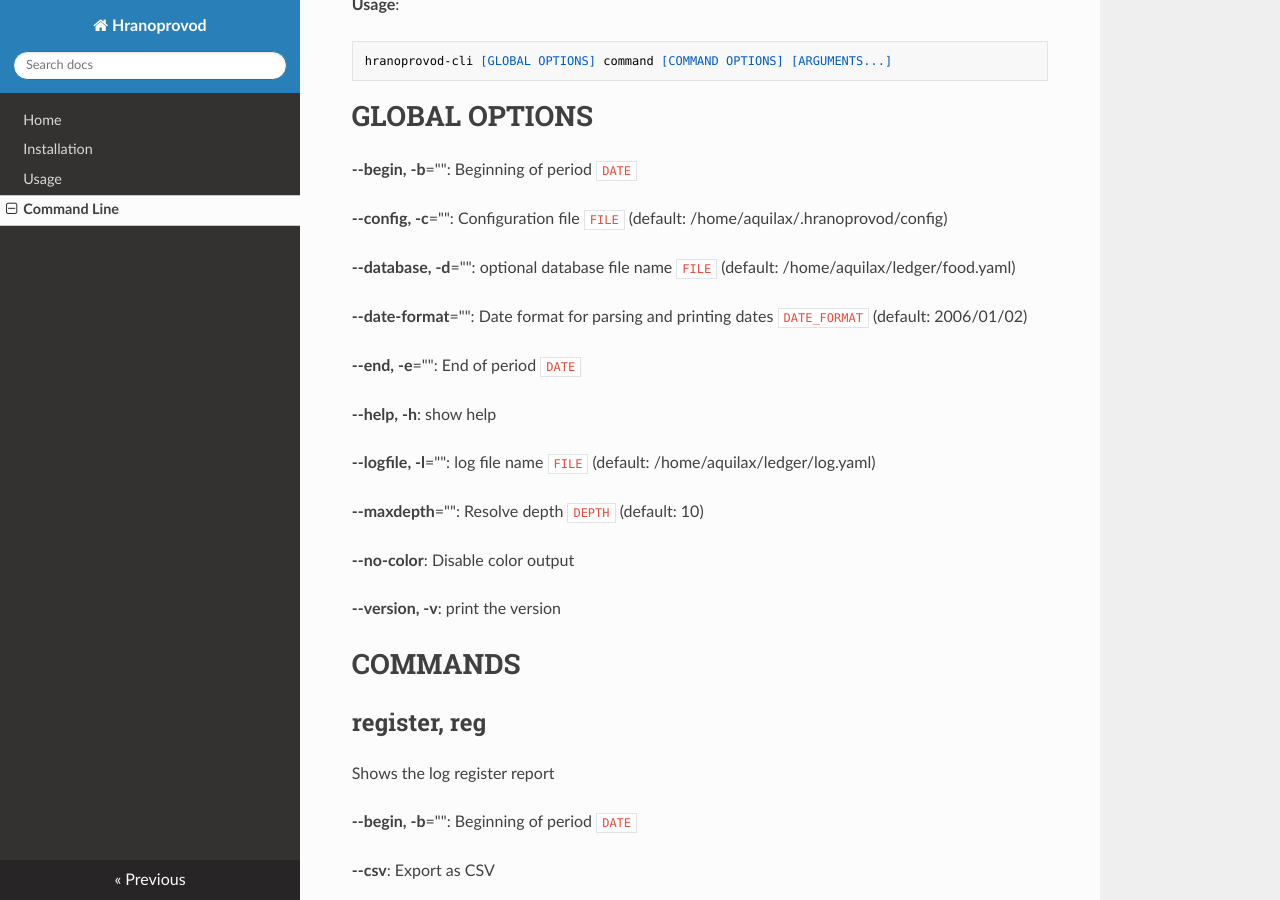
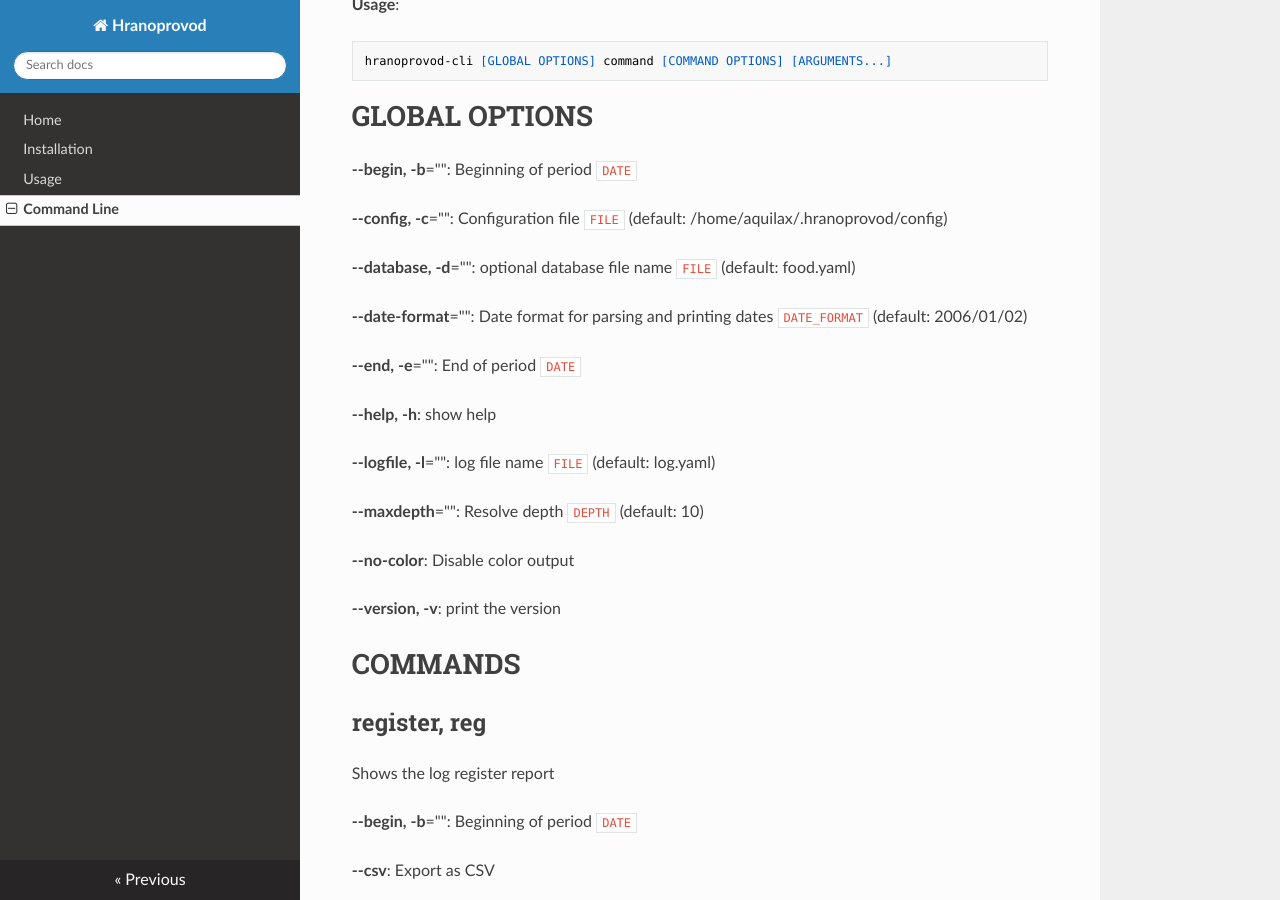
Before and after one commit to aquilax/hranoprovod-cli, an MkDocs documentation site: the page built from docs/command-line.md, in a window 1280 px wide and 900 px high, scrolled down 554 px. Built offline with MkDocs 1.6.1, drawn with Linux system fonts in a browser that asks for light colours; nearby versions of some CDN libraries.

Commit message:
Release preparations

```diff
--- a/docs/command-line.md
+++ b/docs/command-line.md
@@ -33,7 +33,7 @@ hranoprovod-cli [GLOBAL OPTIONS] command [COMMAND OPTIONS] [ARGUMENTS...]
 
 **--config, -c**="": Configuration file `FILE` (default: /home/aquilax/.hranoprovod/config)
 
-**--database, -d**="": optional database file name `FILE` (default: /home/aquilax/ledger/food.yaml)
+**--database, -d**="": optional database file name `FILE` (default: food.yaml)
 
 **--date-format**="": Date format for parsing and printing dates `DATE_FORMAT` (default: 2006/01/02)
 
@@ -41,7 +41,7 @@ hranoprovod-cli [GLOBAL OPTIONS] command [COMMAND OPTIONS] [ARGUMENTS...]
 
 **--help, -h**: show help
 
-**--logfile, -l**="": log file name `FILE` (default: /home/aquilax/ledger/log.yaml)
+**--logfile, -l**="": log file name `FILE` (default: log.yaml)
 
 **--maxdepth**="": Resolve depth `DEPTH` (default: 10)
 
```
Also changed, not shown: CHANGELOG.md (+9 -0 lines), README.md (+2 -2 lines), docs/usage.md (+2 -2 lines), 1 other file.
